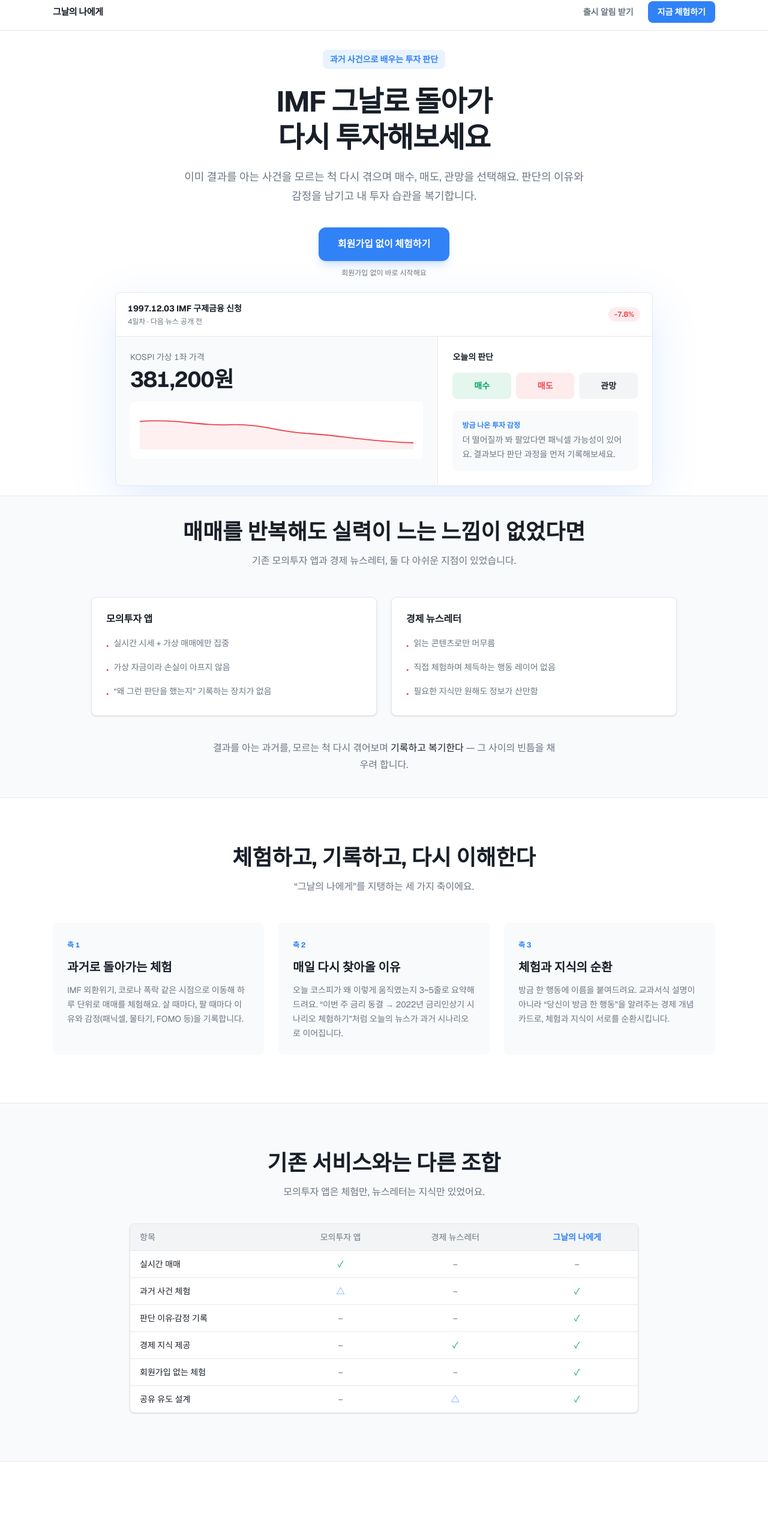
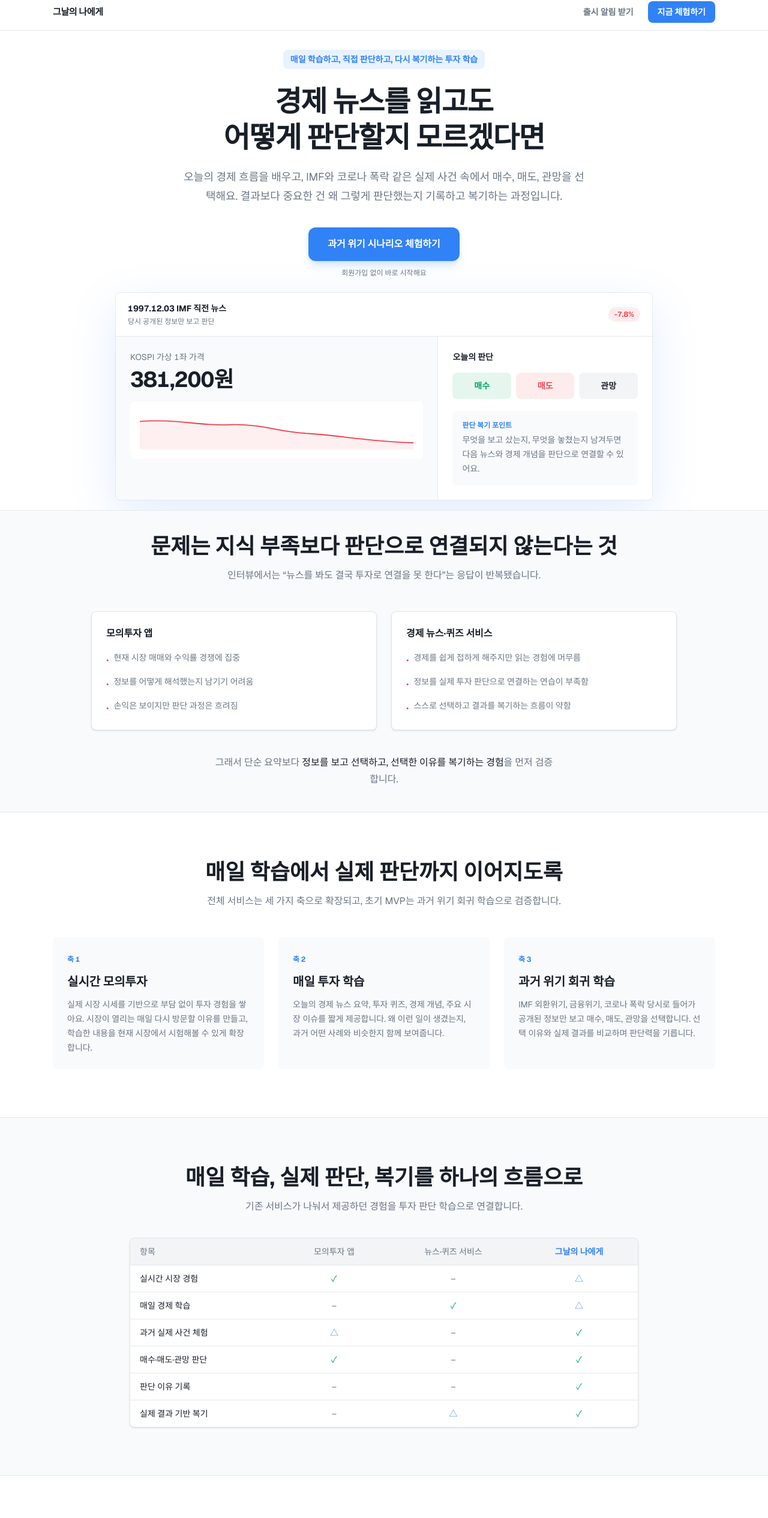
Before and after one commit to choiyoung69/woowa-prototype-investment, a Next.js app in the folder landing/: page / in a window 1280 px wide. Shown: the part 10-2540 px from the top of the page at 60% size. Built offline with nearby package versions, Linux system fonts and the light colour scheme.

Commit message:
Align landing copy with investment learning plan

```diff
--- a/landing/src/components/ComparisonSection.tsx
+++ b/landing/src/components/ComparisonSection.tsx
@@ -1,12 +1,12 @@
 type Cell = boolean | "partial";
 
 const rows: { label: string; app: Cell; newsletter: Cell; us: Cell }[] = [
-  { label: "실시간 매매", app: true, newsletter: false, us: false },
-  { label: "과거 사건 체험", app: "partial", newsletter: false, us: true },
-  { label: "판단 이유·감정 기록", app: false, newsletter: false, us: true },
-  { label: "경제 지식 제공", app: false, newsletter: true, us: true },
-  { label: "회원가입 없는 체험", app: false, newsletter: false, us: true },
-  { label: "공유 유도 설계", app: false, newsletter: "partial", us: true },
+  { label: "실시간 시장 경험", app: true, newsletter: false, us: "partial" },
+  { label: "매일 경제 학습", app: false, newsletter: true, us: "partial" },
+  { label: "과거 실제 사건 체험", app: "partial", newsletter: false, us: true },
+  { label: "매수·매도·관망 판단", app: true, newsletter: false, us: true },
+  { label: "판단 이유 기록", app: false, newsletter: false, us: true },
+  { label: "실제 결과 기반 복기", app: false, newsletter: "partial", us: true },
 ];
 
 function CellIcon({ value }: { value: Cell }) {
@@ -24,10 +24,10 @@ export function ComparisonSection() {
     <section className="border-b border-border bg-background">
       <div className="mx-auto max-w-4xl px-5 py-20 sm:px-6">
         <h2 className="text-center text-3xl font-bold sm:text-4xl">
-          기존 서비스와는 다른 조합
+          매일 학습, 실제 판단, 복기를 하나의 흐름으로
         </h2>
         <p className="mt-4 text-center text-base text-muted">
-          모의투자 앱은 체험만, 뉴스레터는 지식만 있었어요.
+          기존 서비스가 나눠서 제공하던 경험을 투자 판단 학습으로 연결합니다.
         </p>
 
         <div className="mt-10 overflow-x-auto rounded-[8px] border border-border bg-surface shadow-sm">
@@ -39,7 +39,7 @@ export function ComparisonSection() {
                   모의투자 앱
                 </th>
                 <th className="px-4 py-3 text-center font-medium text-muted">
-                  경제 뉴스레터
+                  뉴스·퀴즈 서비스
                 </th>
                 <th className="px-4 py-3 text-center font-semibold text-accent">
                   그날의 나에게
--- a/landing/src/components/ConceptSection.tsx
+++ b/landing/src/components/ConceptSection.tsx
@@ -1,21 +1,21 @@
 const concepts = [
   {
     tag: "축 1",
-    title: "과거로 돌아가는 체험",
+    title: "실시간 모의투자",
     description:
-      "IMF 외환위기, 코로나 폭락 같은 시점으로 이동해 하루 단위로 매매를 체험해요. 살 때마다, 팔 때마다 이유와 감정(패닉셀, 물타기, FOMO 등)을 기록합니다.",
+      "실제 시장 시세를 기반으로 부담 없이 투자 경험을 쌓아요. 시장이 열리는 매일 다시 방문할 이유를 만들고, 학습한 내용을 현재 시장에서 시험해볼 수 있게 확장합니다.",
   },
   {
     tag: "축 2",
-    title: "매일 다시 찾아올 이유",
+    title: "매일 투자 학습",
     description:
-      "오늘 코스피가 왜 이렇게 움직였는지 3~5줄로 요약해드려요. “이번 주 금리 동결 → 2022년 금리인상기 시나리오 체험하기”처럼 오늘의 뉴스가 과거 시나리오로 이어집니다.",
+      "오늘의 경제 뉴스 요약, 투자 퀴즈, 경제 개념, 주요 시장 이슈를 짧게 제공합니다. 왜 이런 일이 생겼는지, 과거 어떤 사례와 비슷한지 함께 보여줍니다.",
   },
   {
     tag: "축 3",
-    title: "체험과 지식의 순환",
+    title: "과거 위기 회귀 학습",
     description:
-      "방금 한 행동에 이름을 붙여드려요. 교과서식 설명이 아니라 “당신이 방금 한 행동”을 알려주는 경제 개념 카드로, 체험과 지식이 서로를 순환시킵니다.",
+      "IMF 외환위기, 금융위기, 코로나 폭락 당시로 들어가 공개된 정보만 보고 매수, 매도, 관망을 선택합니다. 선택 이유와 실제 결과를 비교하며 판단력을 기릅니다.",
   },
 ];
 
@@ -24,10 +24,10 @@ export function ConceptSection() {
     <section className="border-b border-border bg-surface">
       <div className="mx-auto max-w-6xl px-5 py-20 sm:px-6">
         <h2 className="text-center text-3xl font-bold sm:text-4xl">
-          체험하고, 기록하고, 다시 이해한다
+          매일 학습에서 실제 판단까지 이어지도록
         </h2>
         <p className="mt-4 text-center text-base text-muted">
-          &ldquo;그날의 나에게&rdquo;를 지탱하는 세 가지 축이에요.
+          전체 서비스는 세 가지 축으로 확장되고, 초기 MVP는 과거 위기 회귀 학습으로 검증합니다.
         </p>
 
         <div className="mt-12 grid gap-6 sm:grid-cols-3">
--- a/landing/src/components/FinalCta.tsx
+++ b/landing/src/components/FinalCta.tsx
@@ -5,11 +5,11 @@ export function FinalCta() {
     <section id="subscribe" className="scroll-mt-20 border-b border-border bg-surface">
       <div className="mx-auto max-w-2xl px-5 py-24 text-center sm:px-6">
         <h2 className="text-3xl font-bold sm:text-4xl">
-          &ldquo;패닉셀 안 하려고 했는데, 결국 했다&rdquo;
+          먼저 검증할 핵심은 과거 위기 회귀 학습입니다
         </h2>
         <p className="mt-4 text-base leading-7 text-muted">
-          지금 IMF 외환위기와 코로나 폭락을 체험할 수 있어요. 밈스톡 급등, 금리인상기도
-          준비 중이에요. 다음 시나리오 소식을 가장 먼저 받고 싶다면 이메일을 남겨주세요.
+          지금은 IMF 외환위기와 코로나 폭락 시나리오로 “당시 정보만 보고 판단하기”를
+          체험할 수 있어요. 이후 반응을 보며 매일 투자 학습과 실시간 모의투자를 확장합니다.
         </p>
 
         <div className="mt-8">
--- a/landing/src/components/Hero.tsx
+++ b/landing/src/components/Hero.tsx
@@ -5,18 +5,19 @@ export function Hero() {
     <section className="overflow-hidden border-b border-border bg-surface">
       <div className="mx-auto flex max-w-6xl flex-col items-center px-5 pb-4 pt-10 text-center sm:px-6 sm:pt-8">
         <span className="rounded-[8px] bg-[#e8f3ff] px-3 py-1.5 text-sm font-bold text-accent">
-          과거 사건으로 배우는 투자 판단
+          매일 학습하고, 직접 판단하고, 다시 복기하는 투자 학습
         </span>
 
         <h1 className="mt-5 max-w-4xl text-3xl font-bold leading-tight tracking-tight text-balance sm:mt-6 sm:text-5xl">
-          IMF 그날로 돌아가
+          경제 뉴스를 읽고도
           <br />
-          다시 투자해보세요
+          어떻게 판단할지 모르겠다면
         </h1>
 
         <p className="mt-4 max-w-2xl text-base leading-7 text-muted sm:mt-5 sm:text-lg sm:leading-8">
-          이미 결과를 아는 사건을 모르는 척 다시 겪으며 매수, 매도, 관망을
-          선택해요. 판단의 이유와 감정을 남기고 내 투자 습관을 복기합니다.
+          오늘의 경제 흐름을 배우고, IMF와 코로나 폭락 같은 실제 사건 속에서
+          매수, 매도, 관망을 선택해요. 결과보다 중요한 건 왜 그렇게 판단했는지
+          기록하고 복기하는 과정입니다.
         </p>
 
         <div className="mt-6 flex flex-col items-center gap-3 sm:mt-9">
@@ -24,7 +25,7 @@ export function Hero() {
             href="/scenarios"
             className="rounded-[12px] bg-accent px-8 py-4 text-base font-bold text-accent-foreground shadow-lg shadow-blue-500/20 transition hover:bg-[#1b64da]"
           >
-            회원가입 없이 체험하기
+            과거 위기 시나리오 체험하기
           </Link>
           <span className="text-xs text-muted">회원가입 없이 바로 시작해요</span>
         </div>
@@ -33,8 +34,8 @@ export function Hero() {
           <div className="border-b border-border bg-surface px-5 py-4">
             <div className="flex items-center justify-between">
               <div>
-                <p className="text-sm font-bold">1997.12.03 IMF 구제금융 신청</p>
-                <p className="mt-1 text-xs text-muted">4일차 · 다음 뉴스 공개 전</p>
+                <p className="text-sm font-bold">1997.12.03 IMF 직전 뉴스</p>
+                <p className="mt-1 text-xs text-muted">당시 공개된 정보만 보고 판단</p>
               </div>
               <span className="rounded-full bg-down/10 px-2.5 py-1 text-xs font-bold text-down">
                 -7.8%
@@ -60,10 +61,10 @@ export function Hero() {
                 <span className="rounded-[8px] bg-surface-2 py-3 text-center text-sm font-bold">관망</span>
               </div>
               <div className="mt-5 rounded-[8px] bg-background p-4">
-                <p className="text-xs font-bold text-accent">방금 나온 투자 감정</p>
+                <p className="text-xs font-bold text-accent">판단 복기 포인트</p>
                 <p className="mt-1 text-sm leading-6 text-muted">
-                  더 떨어질까 봐 팔았다면 패닉셀 가능성이 있어요. 결과보다 판단
-                  과정을 먼저 기록해보세요.
+                  무엇을 보고 샀는지, 무엇을 놓쳤는지 남겨두면 다음 뉴스와
+                  경제 개념을 판단으로 연결할 수 있어요.
                 </p>
               </div>
             </div>
--- a/landing/src/components/ProblemSection.tsx
+++ b/landing/src/components/ProblemSection.tsx
@@ -2,17 +2,17 @@ const problems = [
   {
     label: "모의투자 앱",
     points: [
-      "실시간 시세 + 가상 매매에만 집중",
-      "가상 자금이라 손실이 아프지 않음",
-      "“왜 그런 판단을 했는지” 기록하는 장치가 없음",
+      "현재 시장 매매와 수익률 경쟁에 집중",
+      "정보를 어떻게 해석했는지 남기기 어려움",
+      "손익은 보이지만 판단 과정은 흐려짐",
     ],
   },
   {
-    label: "경제 뉴스레터",
+    label: "경제 뉴스·퀴즈 서비스",
     points: [
-      "읽는 콘텐츠로만 머무름",
-      "직접 체험하며 체득하는 행동 레이어 없음",
-      "필요한 지식만 원해도 정보가 산만함",
+      "경제를 쉽게 접하게 해주지만 읽는 경험에 머무름",
+      "정보를 실제 투자 판단으로 연결하는 연습이 부족함",
+      "스스로 선택하고 결과를 복기하는 흐름이 약함",
     ],
   },
 ];
@@ -22,10 +22,10 @@ export function ProblemSection() {
     <section className="border-b border-border bg-background">
       <div className="mx-auto max-w-5xl px-5 py-12 sm:px-6 sm:py-10">
         <h2 className="text-center text-3xl font-bold sm:text-4xl">
-          매매를 반복해도 실력이 느는 느낌이 없었다면
+          문제는 지식 부족보다 판단으로 연결되지 않는다는 것
         </h2>
         <p className="mt-4 text-center text-base text-muted">
-          기존 모의투자 앱과 경제 뉴스레터, 둘 다 아쉬운 지점이 있었습니다.
+          인터뷰에서는 “뉴스를 봐도 결국 투자로 연결을 못 한다”는 응답이 반복됐습니다.
         </p>
 
         <div className="mt-12 grid gap-6 sm:grid-cols-2">
@@ -50,9 +50,9 @@ export function ProblemSection() {
         </div>
 
         <p className="mx-auto mt-10 max-w-xl text-center text-base leading-7 text-muted">
-          결과를 아는 과거를, 모르는 척 다시 겪어보며{" "}
-          <span className="text-foreground">기록하고 복기한다</span> — 그
-          사이의 빈틈을 채우려 합니다.
+          그래서 단순 요약보다{" "}
+          <span className="text-foreground">정보를 보고 선택하고, 선택한 이유를 복기하는 경험</span>을
+          먼저 검증합니다.
         </p>
       </div>
     </section>
```
